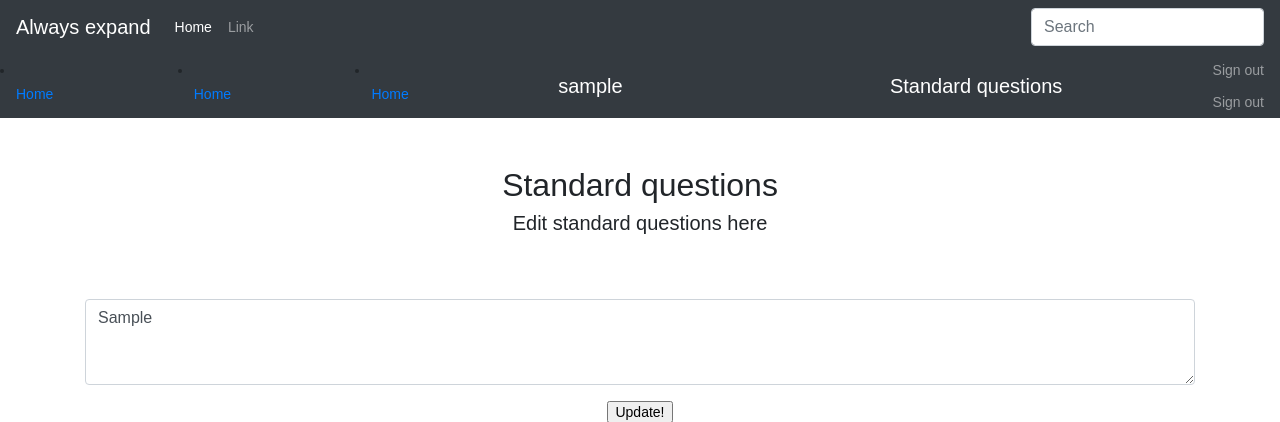
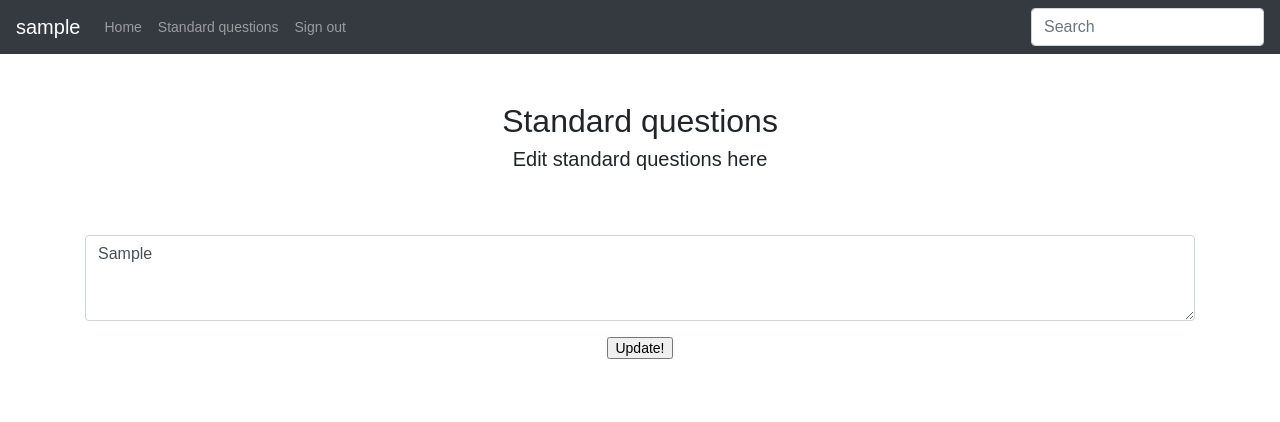
Before and after one commit to grtumanyan/2288_support, a PHP site: page /standard.php in a window 1280 px wide. Shown: the top 422 px of the page. Run offline with PHP 8.4, Linux system fonts and the light colour scheme; the visitor is signed in with stand-in values (Sample User, id 1); tables that the repository leaves empty or names only in its code hold one stand-in row (values such as "Sample post").

Commit message:
Fully changed navbar

```diff
--- a/standard.php
+++ b/standard.php
@@ -58,46 +58,27 @@ else {
 </head>
 <body>
 <nav class="navbar navbar-expand navbar-dark bg-dark">
-    <a class="navbar-brand" href="#">Always expand</a>
+    <a class="navbar-brand" href="#"><?= $_SESSION["username"]; ?></a>
     <button class="navbar-toggler" type="button" data-toggle="collapse" data-target="#navbarsExample02" aria-controls="navbarsExample02" aria-expanded="false" aria-label="Toggle navigation">
         <span class="navbar-toggler-icon"></span>
     </button>
 
     <div class="collapse navbar-collapse" id="navbarsExample02">
         <ul class="navbar-nav mr-auto">
-            <li class="nav-item active">
-                <a class="nav-link" href="#">Home <span class="sr-only">(current)</span></a>
+            <li class="nav-item">
+                <a class="nav-link" href="index.php">Home</a>
             </li>
             <li class="nav-item">
-                <a class="nav-link" href="#">Link</a>
+                <a class="nav-link" href="standard.php">Standard questions</a>
+            </li>
+            <li class="nav-item">
+                <a class="nav-link" href="logout.php">Sign out</a>
             </li>
         </ul>
         <form class="form-inline my-2 my-md-0">
             <input class="form-control" type="text" placeholder="Search">
         </form>
     </div>
-</nav>
-<nav class="navbar navbar-dark sticky-top bg-dark flex-md-nowrap p-0">
-    <li class="nav-item active">
-        <a class="nav-link" href="#">Home <span class="sr-only">(current)</span></a>
-    </li>
-    <li class="nav-item">
-        <a class="nav-link" href="#">Home <span class="sr-only">(current)</span></a>
-    </li>
-    <li class="nav-item active">
-        <a class="nav-link" href="#">Home <span class="sr-only">(current)</span></a>
-    </li>
-    <a class="navbar-brand col-sm-3 col-md-2 mr-0" href="#" style="margin-left: 10px;"><?= $_SESSION["username"]; ?></a>
-    <a class="navbar-brand col-sm-3 col-md-2 mr-0" href="standard.php" style="margin-left: 10px;">Standard questions</a>
-
-    <ul class="navbar-nav px-3">
-        <li class="nav-item">
-            <a class="nav-link" href="logout.php">Sign out</a>
-        </li>
-        <li class="nav-item">
-            <a class="nav-link" href="logout.php">Sign out</a>
-        </li>
-    </ul>
 </nav>
 <div class="container">
     <div class="py-5 text-center">
```
Also changed, not shown: index.php (+21 -8 lines).
